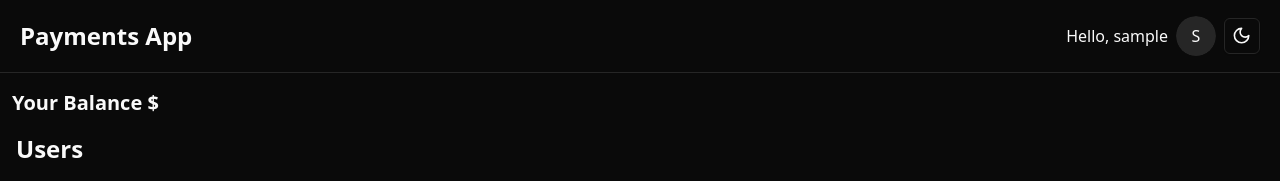
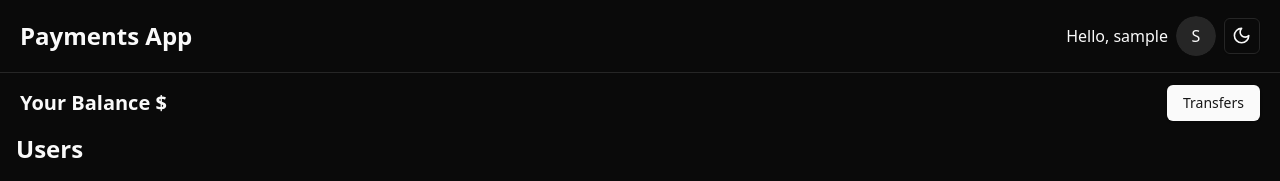
Before and after one commit to maliByatzes/paytm, a React (Vite) app in the folder frontend/: page /dashboard in a window 1280 px wide. Shown: the top 181 px of the page. Built offline with nearby package versions, Linux system fonts and the light colour scheme; no server answers; sample sign-in values are in the browser's storage.

Commit message:
start on transfers implemetation on frontend

```diff
--- a/frontend/src/pages/dashboard/Dashboard.jsx
+++ b/frontend/src/pages/dashboard/Dashboard.jsx
@@ -1,5 +1,6 @@
 import { ModeToggle } from "@/components/mode-toggle";
 import { Avatar, AvatarFallback, AvatarImage } from "@/components/ui/avatar";
+import { Button } from "@/components/ui/button";
 import {
   DropdownMenu,
   DropdownMenuContent,
@@ -8,12 +9,21 @@ import {
   DropdownMenuSeparator,
   DropdownMenuTrigger,
 } from "@/components/ui/dropdown-menu";
+import {
+  Dialog,
+  DialogContent,
+  DialogDescription,
+  DialogHeader,
+  DialogTitle,
+  DialogTrigger,
+} from "@/components/ui/dialog"
 import { Separator } from "@/components/ui/separator";
 import Users from "@/src/components/Users";
 import { useAuthContext } from "@/src/context/AuthContext";
 import useGetBalance from "@/src/hooks/useGetBalance";
 import useLogout from "@/src/hooks/useLogout";
 import { Loader2 } from "lucide-react";
+import { ScrollArea } from "@/components/ui/scroll-area";
 
 const Dashboard = () => {
   const { authUser } = useAuthContext();
@@ -51,7 +61,27 @@ const Dashboard = () => {
 
       <Separator />
 
-      <p className="my-4 font-semibold text-xl pl-3"><span className="font-bold">Your Balance</span> ${balance.balance}</p>
+      <div className="flex items-center justify-between px-5">
+        <p className="my-4 font-semibold text-xl"><span className="font-bold">Your Balance</span> ${balance.balance}</p>
+
+        <Dialog>
+          <DialogTrigger asChild>
+            <Button>Transfers</Button>
+          </DialogTrigger>
+          <DialogContent>
+            <DialogHeader>
+              <DialogTitle className="text-2xl font-bold text-center">Transfers</DialogTitle>
+              <DialogDescription className="text-center">
+                List of transfers done from this account
+              </DialogDescription>
+            </DialogHeader>
+
+            <ScrollArea className="flex flex-col w-full h-[400px]">
+
+            </ScrollArea>
+          </DialogContent>
+        </Dialog>
+      </div>
 
       <div className="flex flex-col items-start justify-center px-4 gap-4">
         <p className="font-semibold text-2xl">Users</p>
```
